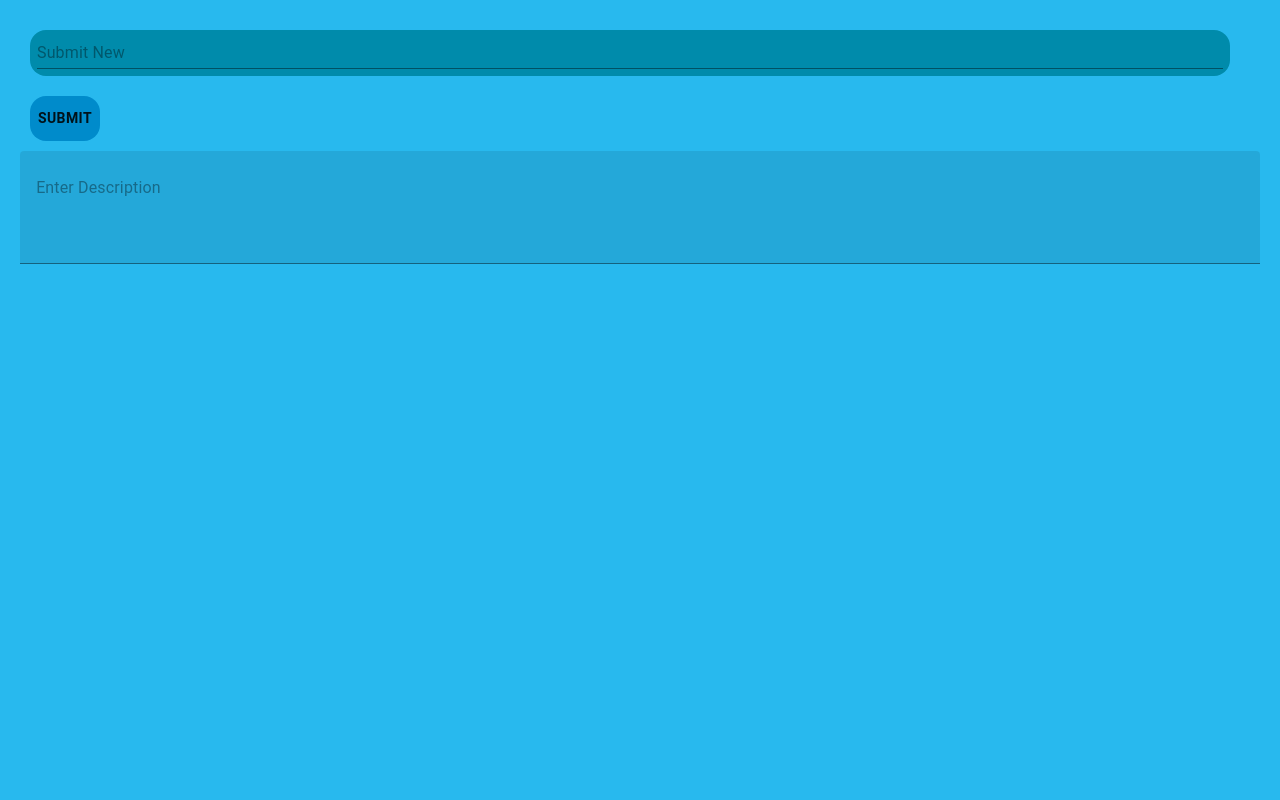
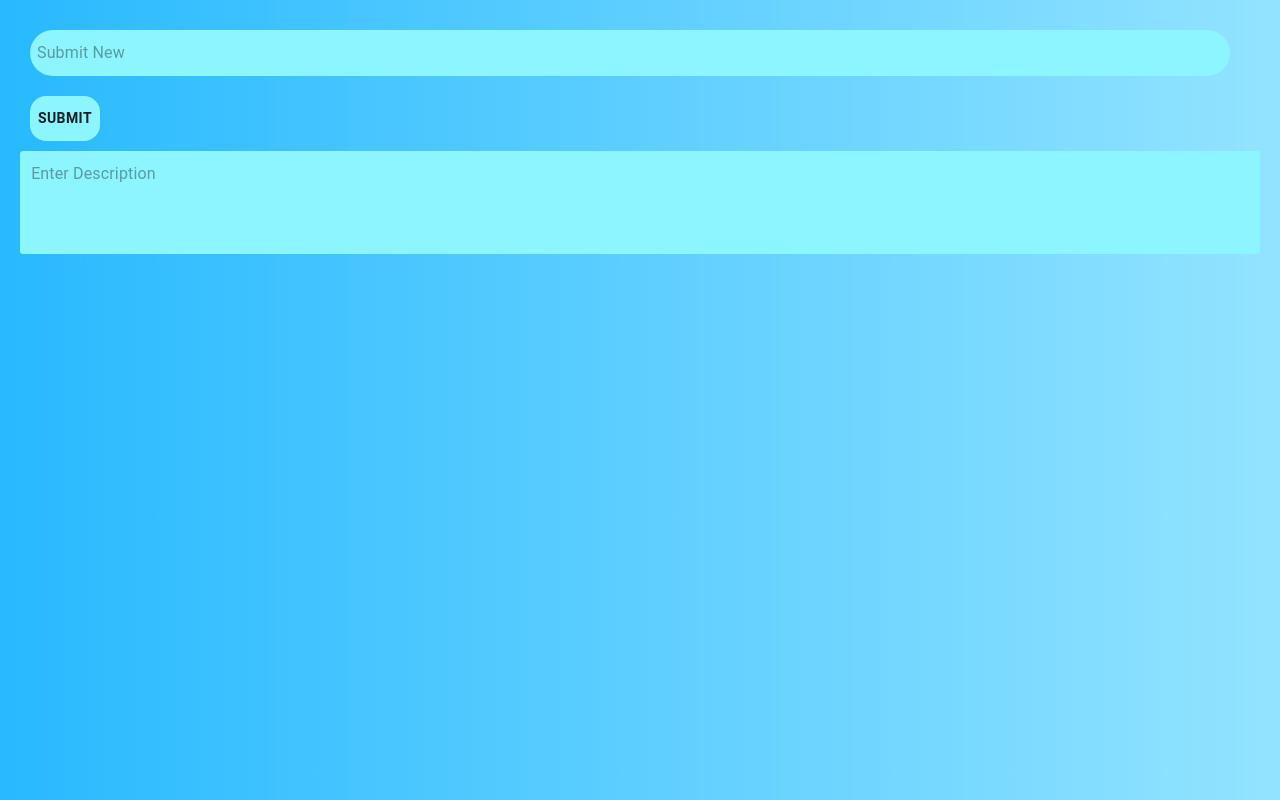
Before and after one commit to vimuth97/training-web, a React (Create React App) app: page / in a window 1280 px wide. Built offline with nearby package versions, Linux system fonts and the light colour scheme.

Commit message:
updated ui

```diff
--- a/src/App.css
+++ b/src/App.css
@@ -26,7 +26,7 @@
 }
 
 body {
-  background-color: rgb(40, 185, 238);
+  background: -webkit-linear-gradient(left,rgba(40,185,255,1),rgba(40,200,255,0.5));
 }
 
 .App-link {
--- a/src/App.js
+++ b/src/App.js
@@ -97,12 +97,13 @@ class App extends React.Component {
                   id="standard-basic"
                   required
                   style={{
-                    borderRadius: "1rem",
-                    backgroundColor: "#008BAB",
+                    borderRadius: "2rem",
                     padding: "7px",
                     margin: "10px",
+                    backgroundColor:"rgb(140,245,255)",
                     width:"1200px"
                   }}
+                  InputProps={{ disableUnderline: true }}
                   placeholder="Submit New"
                   //variant="filled"
                   value={this.state.currentItem.title || ""}
@@ -113,7 +114,7 @@ class App extends React.Component {
                   type="submit"
                   style={{
                     borderRadius: "1rem",
-                    backgroundColor: "#008BCB",
+                    backgroundColor:"rgb(140,245,255)",
                     margin: "10px",
                     height: "45px"
                   }}
@@ -123,14 +124,20 @@ class App extends React.Component {
               </div>
               <TextField
                 id="filled-textarea"
+                style={{
+                  backgroundColor:"rgb(140,245,255)",
+                  borderRadius:"0.2rem",
+                  padding:"7px"
+                }}
                 required
                 placeholder=" Enter Description"
                 rows={4}
                 fullWidth={true}
                 multiline
-                variant="filled"
+                //variant="filled"
                 value={this.state.currentItem.text || ""}
                 onChange={this.handleInput}
+                InputProps={{ disableUnderline: true }}
               />
             </FormControl>
           </form>
@@ -140,6 +147,7 @@ class App extends React.Component {
           items={this.state.items}
           showMore={this.showMore}
         ></DiaryCard>
+
       </div>
     );
   }
--- a/src/index.js
+++ b/src/index.js
@@ -1,6 +1,5 @@
 import React from 'react';
 import ReactDOM from 'react-dom';
-//import DiaryCard from './DiaryCard/DiaryCard.js';
 import './index.css';
 import App from './App';
 import * as serviceWorker from './serviceWorker';
```
